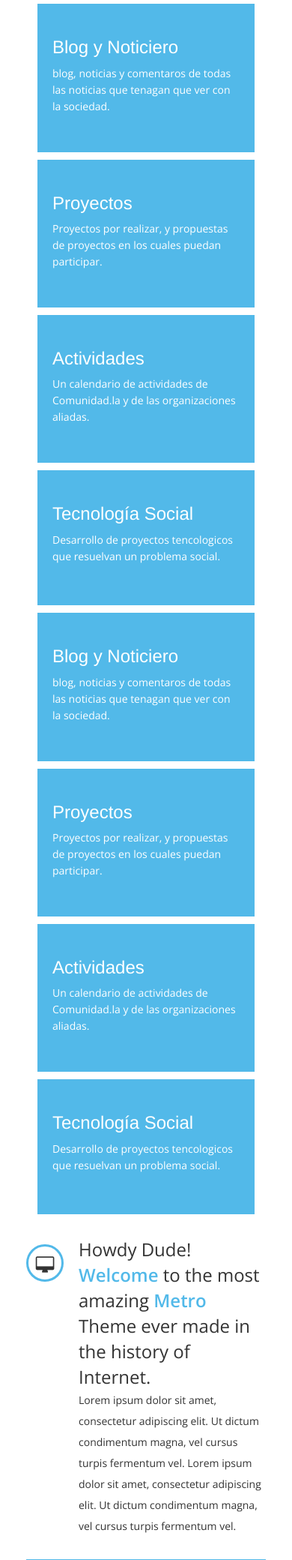
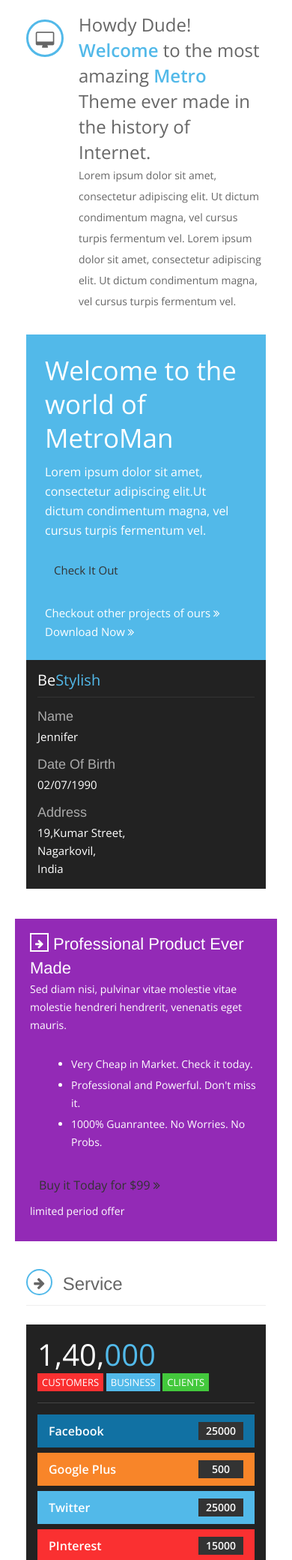
Before and after one commit to comunidad/comunidad, a Django app: page / in a window 390 px wide. Shown: the part 546-2626 px from the top of the page at 75% size. Run offline with Django 3.2, Linux system fonts and the light colour scheme; parts of the project's set-up code (start-up, migrations or seed data) failed here and were passed over.

Commit message:
actualizando las vistas y templates

```diff
--- a/blog/urls.py
+++ b/blog/urls.py
@@ -1,56 +1,6 @@
-from django.conf import settings
-from django.contrib import admin
-from django.conf.urls import url
-from django.conf.urls import include
-from django.conf.urls import patterns
-from django.views.generic.base import RedirectView
+from django.contrib import admin, url, include, patterns
+admin.autodiscover()
 
-from zinnia.sitemaps import TagSitemap
-from zinnia.sitemaps import EntrySitemap
-from zinnia.sitemaps import CategorySitemap
-from zinnia.sitemaps import AuthorSitemap
-
-admin.autodiscover()
-handler500 = 'django.views.defaults.server_error'
-handler404 = 'django.views.defaults.page_not_found'
-handler403 = 'django.views.defaults.permission_denied'
-
-urlpatterns = patterns(
-    '',
+urlpatterns = patterns('',
     #url(r'^$', RedirectView.as_view(url='/blog/')),
-    url(r'^blog/', include('zinnia.urls')),
-    url(r'^comments/', include('django.contrib.comments.urls')),
-    url(r'^xmlrpc/$', 'django_xmlrpc.views.handle_xmlrpc'),
-    url(r'^i18n/', include('django.conf.urls.i18n')),
-    url(r'^admin/doc/', include('django.contrib.admindocs.urls')),
-    url(r'^admin/', include(admin.site.urls)),
 )
-
-sitemaps = {
-    'tags': TagSitemap,
-    'blog': EntrySitemap,
-    'authors': AuthorSitemap,
-    'categories': CategorySitemap
-}
-
-urlpatterns += patterns(
-    'django.contrib.sitemaps.views',
-    url(r'^sitemap.xml$', 'index',
-        {'sitemaps': sitemaps}),
-    url(r'^sitemap-(?P<section>.+)\.xml$', 'sitemap',
-        {'sitemaps': sitemaps}),
-)
-
-urlpatterns += patterns(
-    '',
-    url(r'^403/$', 'django.views.defaults.permission_denied'),
-    url(r'^404/$', 'django.views.defaults.page_not_found'),
-    url(r'^500/$', 'django.views.defaults.server_error'),
-)
-
-if settings.DEBUG:
-    urlpatterns += patterns(
-        '',
-        url(r'^media/(?P<path>.*)$', 'django.views.static.serve',
-            {'document_root': settings.MEDIA_ROOT})
-    )
--- a/comunidad/urls.py
+++ b/comunidad/urls.py
@@ -1,9 +1,10 @@
 from django.conf.urls import patterns, include, url
 from django.contrib import admin
 from django.conf import settings
+from django.views.generic import TemplateView
 
 from actividades.views import cronograma
-from django.views.generic.base import RedirectView
+#from django.views.generic.base import RedirectView
 
 from zinnia.sitemaps import TagSitemap
 from zinnia.sitemaps import EntrySitemap
@@ -23,46 +24,51 @@
 	#url(r'^blog/', 'blog.views.blog', name='blog'),
 	url(r'^noticia/', 'noticia.views.noticia', name='noticias'),
 	url(r'^', include('inicio.urls')),
-	url(r'^blog/$', include('blog.urls')),
+	#url(r'^blog/$', include('blog.urls')),
 	url(r'^noticia/$', include('noticia.urls')),
 	url(r'^cronograma/', 'actividades.views.cronograma', name='cronograma'),
+
 	#blog zinnia
-	url(r'^$', RedirectView.as_view(url='/blog/')),
-    url(r'^blog/', include('zinnia.urls')),
-    url(r'^comments/', include('django.contrib.comments.urls')),
-    url(r'^xmlrpc/$', 'django_xmlrpc.views.handle_xmlrpc'),
-    url(r'^i18n/', include('django.conf.urls.i18n')),
-    url(r'^admin/doc/', include('django.contrib.admindocs.urls')),
-    url(r'^admin/', include(admin.site.urls)),
-    #fin blog zinnia
+	#url(r'^$', RedirectView.as_view(url='/blog/')),
+	url(r'^blog/', include('zinnia.urls')),
+	url(r'^comments/', include('django.contrib.comments.urls')),
+	url(r'^xmlrpc/$', 'django_xmlrpc.views.handle_xmlrpc'),
+	url(r'^i18n/', include('django.conf.urls.i18n')),
+	url(r'^admin/doc/', include('django.contrib.admindocs.urls')),
+	url(r'^admin/', include(admin.site.urls)),
+	#fin blog zinnia
+
+	#calendario scheduler
+	#url(r'^$', TemplateView.as_view(template_name="homepage.html"),),
+	url(r'^fullcalendar/', TemplateView.as_view(template_name="fullcalendar.html"),),
+	url(r'^calendario/', include('schedule.urls')),
+	#fin de calendario scheduler
 )
 
 
 sitemaps = {
-    'tags': TagSitemap,
-    'blog': EntrySitemap,
-    'authors': AuthorSitemap,
-    'categories': CategorySitemap
+	'tags': TagSitemap,
+	'blog': EntrySitemap,
+	'authors': AuthorSitemap,
+	'categories': CategorySitemap
 }
 
 urlpatterns += patterns(
-    'django.contrib.sitemaps.views',
-    url(r'^sitemap.xml$', 'index',
-        {'sitemaps': sitemaps}),
-    url(r'^sitemap-(?P<section>.+)\.xml$', 'sitemap',
-        {'sitemaps': sitemaps}),
+	'django.contrib.sitemaps.views',
+	url(r'^sitemap.xml$', 'index',{'sitemaps': sitemaps}),
+	url(r'^sitemap-(?P<section>.+)\.xml$', 'sitemap',{'sitemaps': sitemaps}),
 )
 
 urlpatterns += patterns(
-    '',
-    url(r'^403/$', 'django.views.defaults.permission_denied'),
-    url(r'^404/$', 'django.views.defaults.page_not_found'),
-    url(r'^500/$', 'django.views.defaults.server_error'),
+	'',
+	url(r'^403/$', 'django.views.defaults.permission_denied'),
+	url(r'^404/$', 'django.views.defaults.page_not_found'),
+	url(r'^500/$', 'django.views.defaults.server_error'),
 )
 
 if settings.DEBUG:
-    urlpatterns += patterns(
-        '',
-        url(r'^media/(?P<path>.*)$', 'django.views.static.serve',
-            {'document_root': settings.MEDIA_ROOT})
-    )
+	urlpatterns += patterns(
+		'',
+		url(r'^media/(?P<path>.*)$', 'django.views.static.serve',{'document_root': settings.MEDIA_ROOT}),
+		url(r'^site_media/(?P<path>.*)$','django.views.static.serve',{'document_root': settings.MEDIA_ROOT, 'show_indexes': True}),
+	)
--- a/requerimientos.txt
+++ b/requerimientos.txt
@@ -1,2 +1,4 @@
 Django==1.6.2
 MySQL-python==1.2.4
+django-blog-zinnia
+django-scheduler
--- a/static/css/slider.css
+++ b/static/css/slider.css
@@ -67,6 +67,7 @@
 	font-weight: 400;
 	font-style: italic;
 }
+.da-slide p .bred{background: red;}
 .da-slide .da-img{
 	text-align: center;
 	width: 30%;
--- a/templates/_partials/base.html
+++ b/templates/_partials/base.html
@@ -11,20 +11,20 @@
 	<meta name="keywords" content="">
 	<meta name="author" content="">
 
-	<link rel="stylesheet" type="text/css" href="{% static "css/style.css" %}">
 	<link rel="stylesheet" type="text/css" href="{% static "css/bootstrap3.css" %}">
-	<link rel="stylesheet" type="text/css" href="{% static "css/bootstrap-responsive.css" %}">
 	<link rel="stylesheet" type="text/css" href="{% static "css/font-awesome.css" %}">
 	<link rel="stylesheet" type="text/css" href="{% static "css/ddlevelsmenu-base.css" %}">
 	<link rel="stylesheet" type="text/css" href="{% static "css/ddlevelsmenu-topbar.css" %}">
 	<link rel="stylesheet" type="text/css" href="{% static "css/slider.css" %}">
 	<link rel="stylesheet" type="text/css" href="{% static "css/prettyPhoto.css" %}">
+	<link rel="stylesheet" type="text/css" href="{% static "css/style.css" %}">
+	<link rel="stylesheet" type="text/css" href="{% static "css/bootstrap-responsive.css" %}">
 	<link rel="shortcut icon" href="img/favicon/favicon.png">
 
-	<script type="text/javascript" src="{% static "js/bootstrap.js" %}"></script> <!-- Bootstrap -->
-	<script type="text/javascript" src="{% static "js/jquery.prettyPhoto.js" %}"></script> <!-- prettyPhoto -->
-	<script type="text/javascript" src="{% static "js/jquery.isotope.js" %}"></script> <!-- isotope -->
-	<script type="text/javascript" src="{% static "js/ddlevelsmenu.js" %}"></script> <!-- Navigation menu -->
+	<!-- HTML5 Support for IE -->
+	<!--[if lt IE 9]>
+	<script src="js/html5shim.js"></script>
+	<![endif]-->
 </head>
 
 <body>
@@ -109,16 +109,6 @@
 	</header>
 	<div class="clearfix"></div>
 	<!-- Header ends -->
-
-	<div class="bplomizo">
-		<div class="container">
-			<div class="row">
-				<div class="span12">
-					<p><em></em></p>
-				</div>
-			</div>
-		</div>
-	</div>
 
 	{% block contenedor %}{% endblock %}
 
@@ -205,12 +195,17 @@
 	</footer>
 
 	<!-- JS -->
-	<script type="text/javascript" src="{% static "js/jquery.js" %}"></script> <!-- jQuery -->
-	<script type="text/javascript" src="{% static "js/jquery.cslider.js" %}"></script> <!-- jQuery cSlider -->
-	<script type="text/javascript" src="{% static "js/modernizr.js" %}"></script> <!-- Extra script for cslider -->
-
-	<script type="text/javascript" src="{% static "js/filter.js" %}"></script> <!-- Support -->
-	<script type="text/javascript" src="{% static "js/custom.js" %}"></script> <!-- Custom JS -->
+	<script type="text/javascript" src="{% static "js/jquery.js" %}"></script>
+	<script type="text/javascript" src="{% static "js/bootstrap.js" %}"></script>
+	<script type="text/javascript" src="{% static "js/jquery.prettyPhoto.js" %}"></script>
+	<script type="text/javascript" src="{% static "js/jquery.isotope.js" %}"></script>
+	<script type="text/javascript" src="{% static "js/ddlevelsmenu.js" %}"></script>
+	<script type="text/javascript" src="{% static "js/jquery.cslider.js" %}"></script>
+	<script type="text/javascript" src="{% static "js/modernizr.js" %}"></script>
+	<script type="text/javascript" src="{% static "js/filter.js" %}"></script>
+	<script type="text/javascript" src="{% static "js/custom.js" %}"></script>
+	<script type="text/javascript" src="{% static "js/filter.js" %}"></script>
+	<script type="text/javascript" src="{% static "js/custom.js" %}"></script>
 	{% block javascript %}{% endblock %}
 </body>
 </html>
--- a/templates/inicio/index.html
+++ b/templates/inicio/index.html
@@ -14,12 +14,10 @@
 			<div class="da-slide">
 				<p class="bviolet">
 					<!-- Heading -->
-					<span class="das-head">Amazing Theme Ever</span><br />
-					<!-- Para -->
-					When she reached the first hills of the Italic Mountains, she had a last view back on the skyline of her hometown Bookmarksgrove,  the subline of her own road, the Line Lane.
+					<span class="das-head">Blog y Noticiero</span><br/>
+					blog, noticias y comentaros de todas las noticias que tenagan que ver con la sociedad.
 					<br />
-					<!-- Link -->
-					<a class="das-link btn">Read More <i class="icon-double-angle-right"></i></a>
+					<a class="das-link btn">Leer Mas<i class="icon-double-angle-right"></i></a>
 				</p>
 				<!-- Image -->
 				<div class="da-img"><img src="{% static 'img/parallax/1.png' %}" alt="image01" /></div>
@@ -28,11 +26,10 @@
 			<div class="da-slide">
 				<p class="bblue">
 					<!-- Heading -->
-					<span class="das-head">Based On Metro Interface</span><br />
-					<!-- Para -->
-					When she reached the first hills of the Italic Mountains, she had a last view back on the skyline of her hometown Bookmarksgrove,  the subline of her own road, the Line Lane.
+					<span class="das-head">Proyectos</span><br />
+					Proyectos por realizar, y propuestas de proyectos en los cuales puedan participar.
 					<br />
-					<a class="das-link btn">Read More <i class="icon-double-angle-right"></i></a>
+					<a class="das-link btn">Leer mas<i class="icon-double-angle-right"></i></a>
 				</p>
 				<!-- Image -->
 				<div class="da-img"><img src="{% static 'img/parallax/2.png' %}" alt="image01" /></div>
@@ -40,9 +37,8 @@
 			<div class="da-slide">
 				<p class="bgreen">
 					<!-- Heading -->
-					<span class="das-head">Tons Of Features</span><br />
-					<!-- Para -->
-					When she reached the first hills of the Italic Mountains, she had a last view back on the skyline of her hometown Bookmarksgrove,  the subline of her own road, the Line Lane.
+					<span class="das-head">Actividades</span><br />
+					Un calendario de actividades de Comunidad.la y de las organizaciones aliadas.
 					<br />
 					<a class="das-link btn">Read More <i class="icon-double-angle-right"></i></a>
 				</p>
@@ -52,11 +48,10 @@
 			<div class="da-slide">
 				<p class="bred">
 					<!-- Heading -->
-					<span class="das-head">All In One Theme</span><br />
-					<!-- Para -->
-					When she reached the first hills of the Italic Mountains, she had a last view back on the skyline of her hometown Bookmarksgrove,  the subline of her own road, the Line Lane.
+					<span class="das-head">Tecnología Social</span><br />
+					Desarrollo de proyectos tencologicos que resuelvan un problema social.
 					<br />
-					<a class="das-link btn">Read More <i class="icon-double-angle-right"></i></a>
+					<a class="das-link btn">Leer Mas <i class="icon-double-angle-right"></i></a>
 				</p>
 				<!-- Image -->
 				<div class="da-img"><img src="{% static 'img/parallax/4.png' %}" alt="image01" /></div>
@@ -68,72 +63,6 @@
 		</div>
 	</div>
 	<!-- Slider ends -->
-
-	<!-- Content starts -->
-	<div class="content">
-		<div class="container">
-			<div class="features-two">
-				<div class="row">
-					<div class="col-md-3 col-sm-4">
-						<div class="f-block blightblue">
-							<a href="#"><h3>Blog y Noticiero</h3></a>
-							<p>blog, noticias y comentaros de todas las noticias que tenagan que ver con la sociedad.</p>
-						</div>
-					</div>
-
-					<div class="col-md-3 col-sm-4">
-						<div class="f-block blightblue">
-							<a href="#"><h3>Proyectos</h3></a>
-							<p>Proyectos por realizar, y propuestas de proyectos en los cuales puedan participar.</p>
-						</div>
-					</div>
-
-					<div class="col-md-3 col-sm-4">
-						<div class="f-block blightblue">
-							<a href="#"><h3>Actividades</h3></a>
-							<p>Un calendario de actividades de Comunidad.la y de las organizaciones aliadas.</p>
-						</div>
-					</div>
-
-					<div class="col-md-3 col-sm-4">
-						<div class="f-block blightblue">
-							<a href="#"><h3>Tecnología Social</h3></a>
-							<p>Desarrollo de proyectos tencologicos que resuelvan un problema social.</p>
-						</div>
-					</div>
-				</div>
-				<div class="row">
-					<div class="col-md-3 col-sm-4">
-						<div class="f-block blightblue">
-							<a href="#"><h3>Blog y Noticiero</h3></a>
-							<p>blog, noticias y comentaros de todas las noticias que tenagan que ver con la sociedad.</p>
-						</div>
-					</div>
-
-					<div class="col-md-3 col-sm-4">
-						<div class="f-block blightblue">
-							<a href="#"><h3>Proyectos</h3></a>
-							<p>Proyectos por realizar, y propuestas de proyectos en los cuales puedan participar.</p>
-						</div>
-					</div>
-
-					<div class="col-md-3 col-sm-4">
-						<div class="f-block blightblue">
-							<a href="#"><h3>Actividades</h3></a>
-							<p>Un calendario de actividades de Comunidad.la y de las organizaciones aliadas.</p>
-						</div>
-					</div>
-
-					<div class="col-md-3 col-sm-4">
-						<div class="f-block blightblue">
-							<a href="#"><h3>Tecnología Social</h3></a>
-							<p>Desarrollo de proyectos tencologicos que resuelvan un problema social.</p>
-						</div>
-					</div>
-				</div>
-		</div>
-	</div>
-	<!-- Content ends -->
 
 	<!-- Hero starts -->
 	<div class="hero">
```
Also changed, not shown: comunidad/settings.py (+18 -3 lines), static/css/arrow-right.png (deleted).
